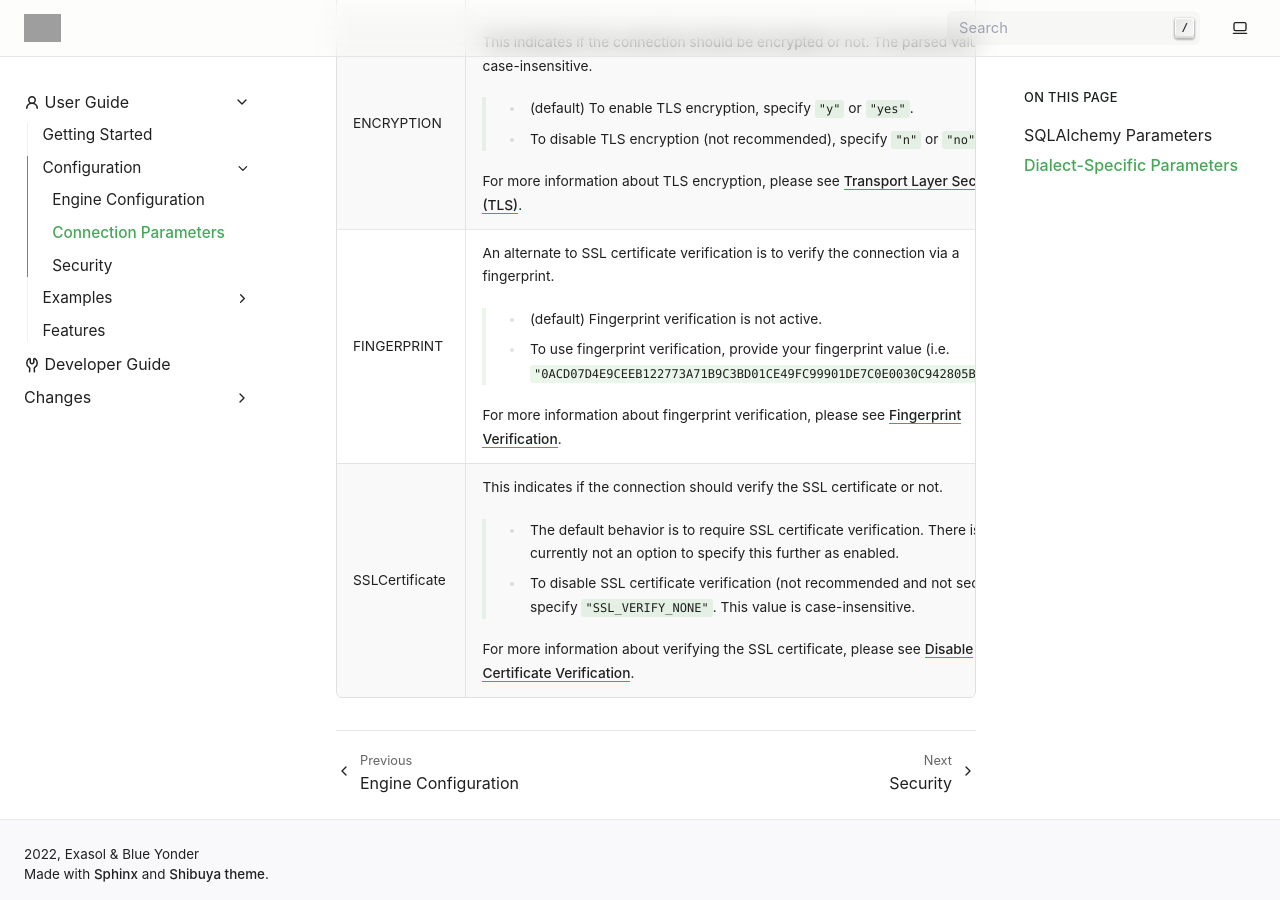
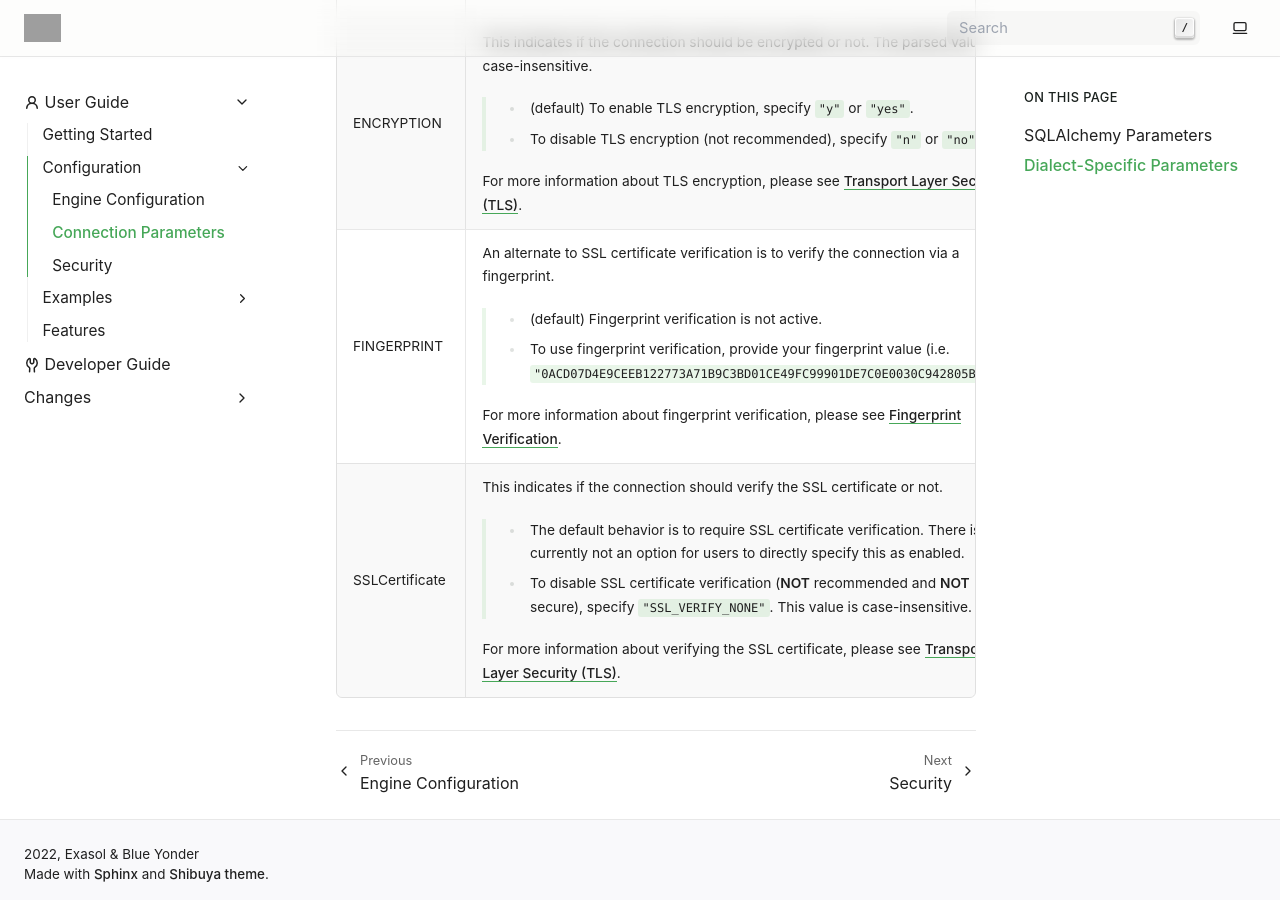
Before and after one commit to exasol/sqlalchemy-exasol, a Sphinx documentation site: the page built from doc/user_guide/configuration/connection_parameters.rst, in a window 1280 px wide and 900 px high, scrolled down 645 px. Built offline with Sphinx 7.4.7, drawn with Linux system fonts in a browser that asks for light colours; grey boxes are pictures that could not be loaded.

Commit message:
Fix link and make clearer this is a bad idea with bold/capital letters

```diff
--- a/doc/user_guide/configuration/connection_parameters.rst
+++ b/doc/user_guide/configuration/connection_parameters.rst
@@ -52,9 +52,9 @@ specified parameters may be passed to the connection URL as described in :ref:`s
      - This indicates if the connection should verify the SSL certificate or not.
 
         * The default behavior is to require SSL certificate verification. There
-          is currently not an option to specify this further as enabled.
-        * To disable SSL certificate verification (not recommended and not secure),
+          is currently not an option for users to directly specify this as enabled.
+        * To disable SSL certificate verification (**NOT** recommended and **NOT** secure),
           specify ``"SSL_VERIFY_NONE"``. This value is case-insensitive.
 
        For more information about verifying the SSL certificate, please see
-       :ref:`disable_certificate_verification`.
+       :ref:`tls`.
```
